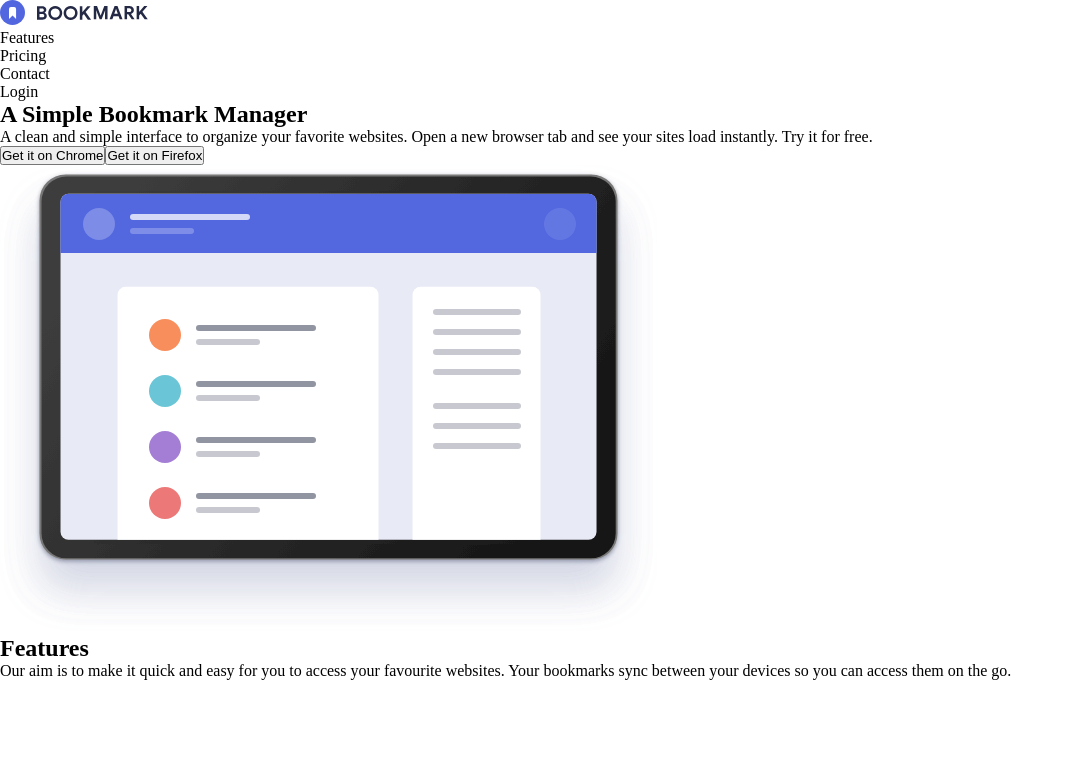
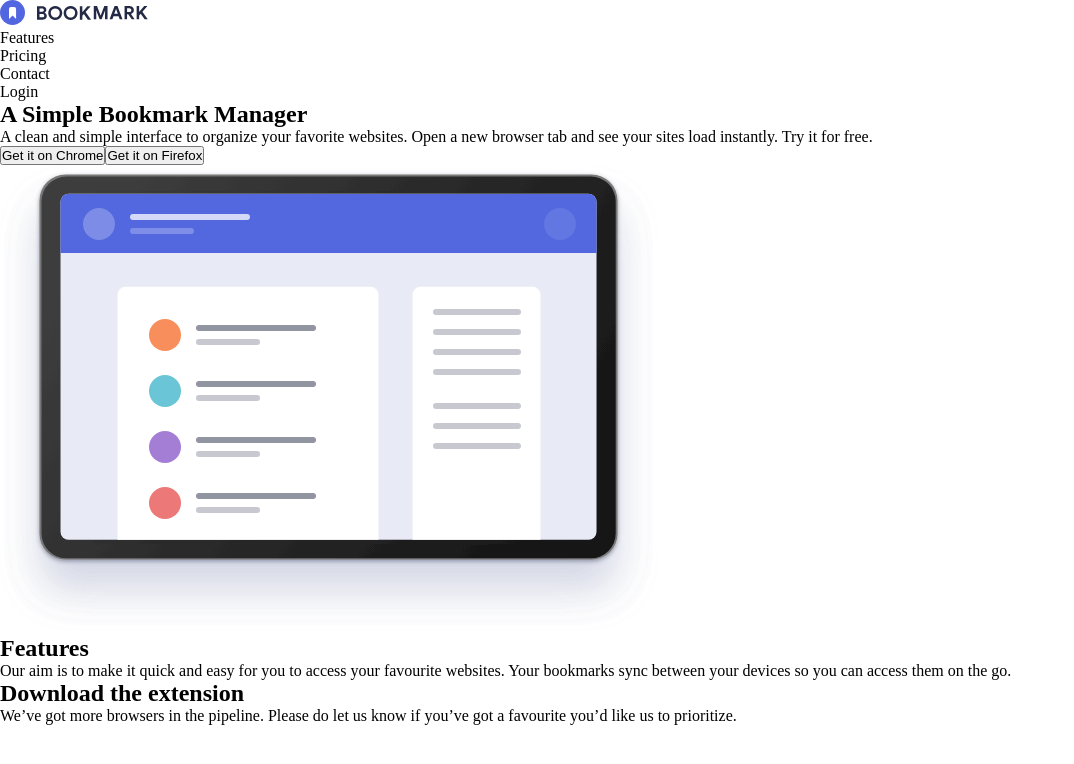
Before and after one commit to Z11mm/bookmark-landing-page, a React (Create React App) app: page / in a window 1280 px wide. Shown: the top 764 px of the page, without its empty margins (0-1074 px from the left). Built offline with nearby package versions, Linux system fonts and the light colour scheme.

Commit message:
Add extensions component to App component

```diff
--- a/src/App.js
+++ b/src/App.js
@@ -3,6 +3,7 @@ import React from 'react';
 import Header from './components/Header';
 import Hero from './components/Hero';
 import Features from './components/Features';
+import Extensions from './components/Extensions';
 
 import './assets/css/main.css';
 
@@ -12,6 +13,7 @@ const App = () => {
       <Header />
       <Hero />
       <Features />
+      <Extensions />
     </main>
   );
 };
--- a/src/components/Extensions.jsx
+++ b/src/components/Extensions.jsx
@@ -11,3 +11,5 @@ const Extensions = () => (
     </section>
   </div>
 );
+
+export default Extensions;
```
